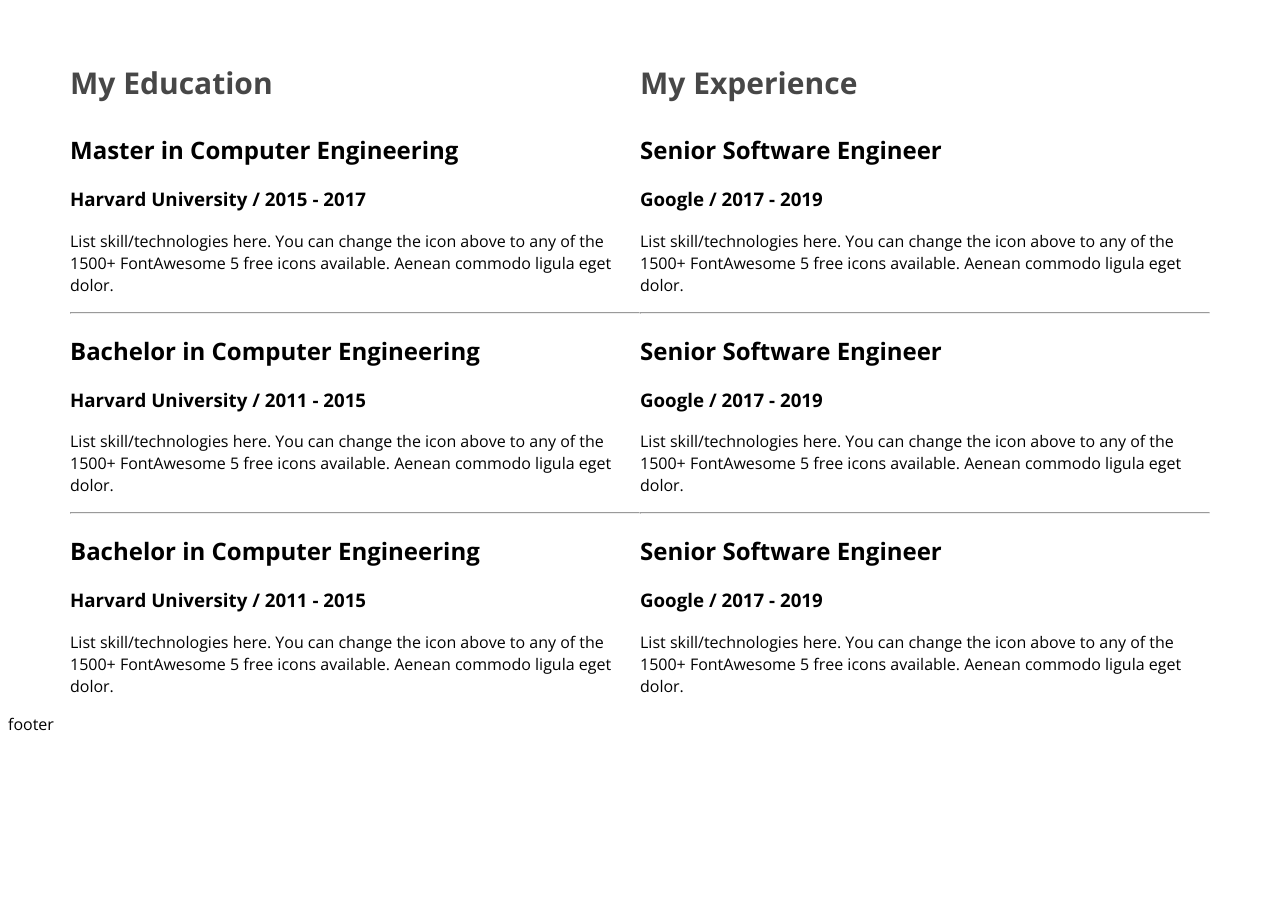
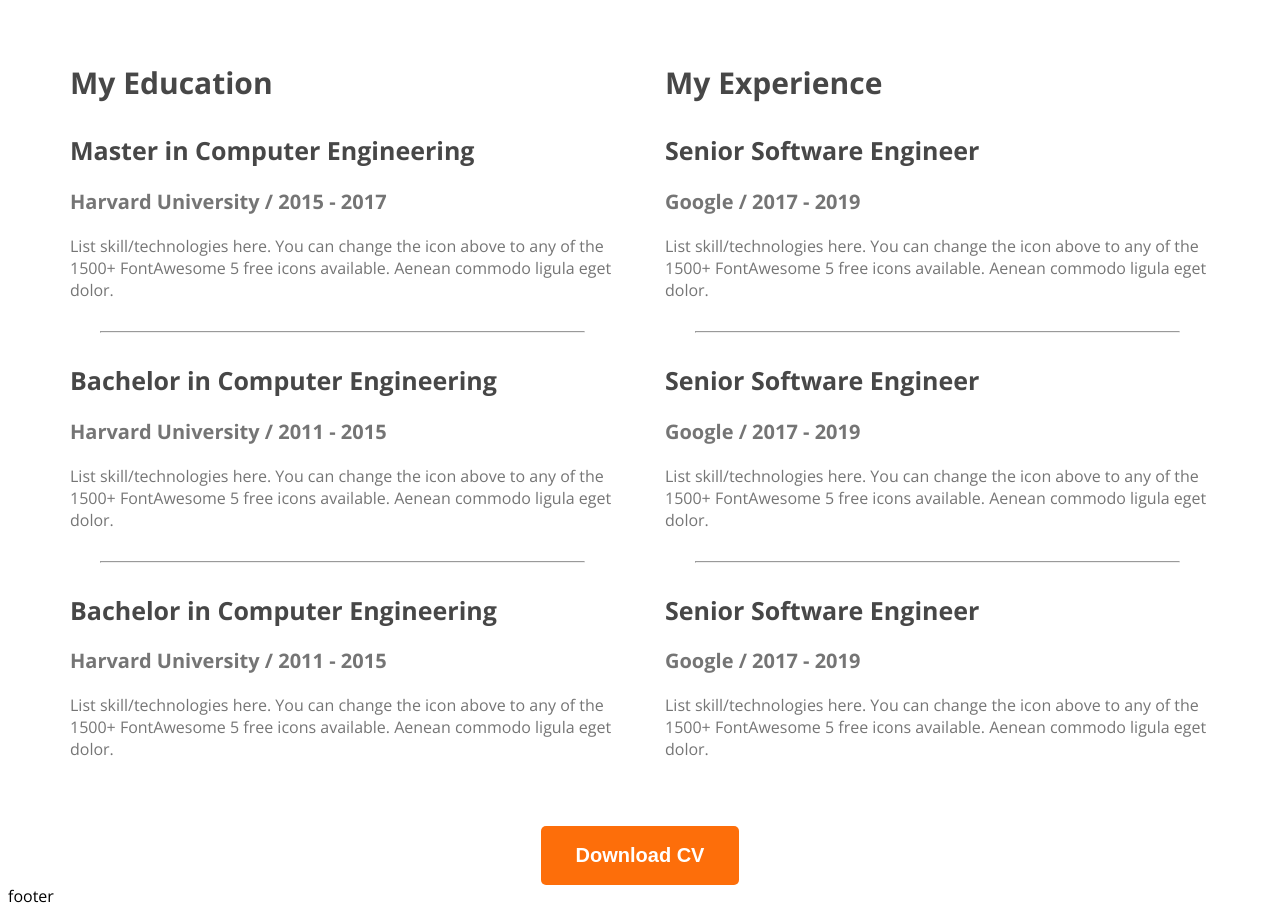
Before and after one commit to sumit-ch-dev/developer-portfolio, a plain HTML site: page index.html in a window 1280 px wide. Shown: the part 2362-3277 px from the top of the page. Before the commit the page ends 3105 px from the top, so only its background shows below. Drawn offline with nearby package versions, Linux system fonts and the light colour scheme.

Commit message:
resume summary added

```diff
--- a/index.html
+++ b/index.html
@@ -161,6 +161,8 @@
               </div>
           </div>
         </section>
+        <div class="download-cv"><button class="btn-primary">Download CV</button></div>
+
       </main>
 
       <footer>footer</footer>
--- a/styles/portfolio.css
+++ b/styles/portfolio.css
@@ -192,5 +192,34 @@ main section {
 
 .resume-container {
   display: flex;
-  justify-content: space-between;
+  gap: 50px;
 }
+
+.resume-item-title {
+  color: var(--Dark-02);
+  font-size: 25px;
+  font-weight: 700;
+}
+
+.resume-item-subheading {
+  color: var(--Dark-03);
+  font-size:20px;
+  font-weight: 600;
+  margin-bottom: 20px;
+}
+
+.resume-item-description {
+  color: var(--Dark-03);
+  font-size: 16px;
+  font-weight: 400;
+}
+
+.resume-container hr {
+  margin: 30px;
+}
+
+.download-cv {
+  display: flex;
+  justify-content: center;
+  margin-top: 50px;
+}
```
